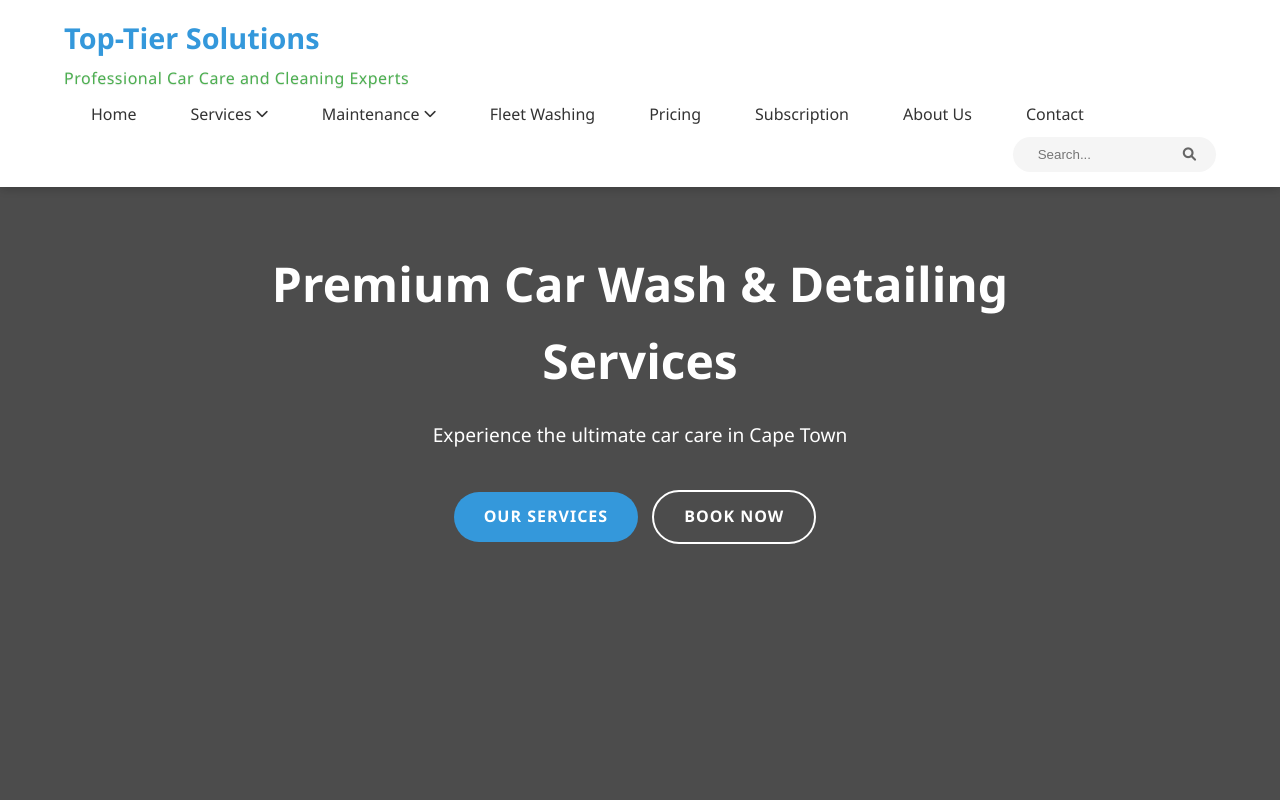
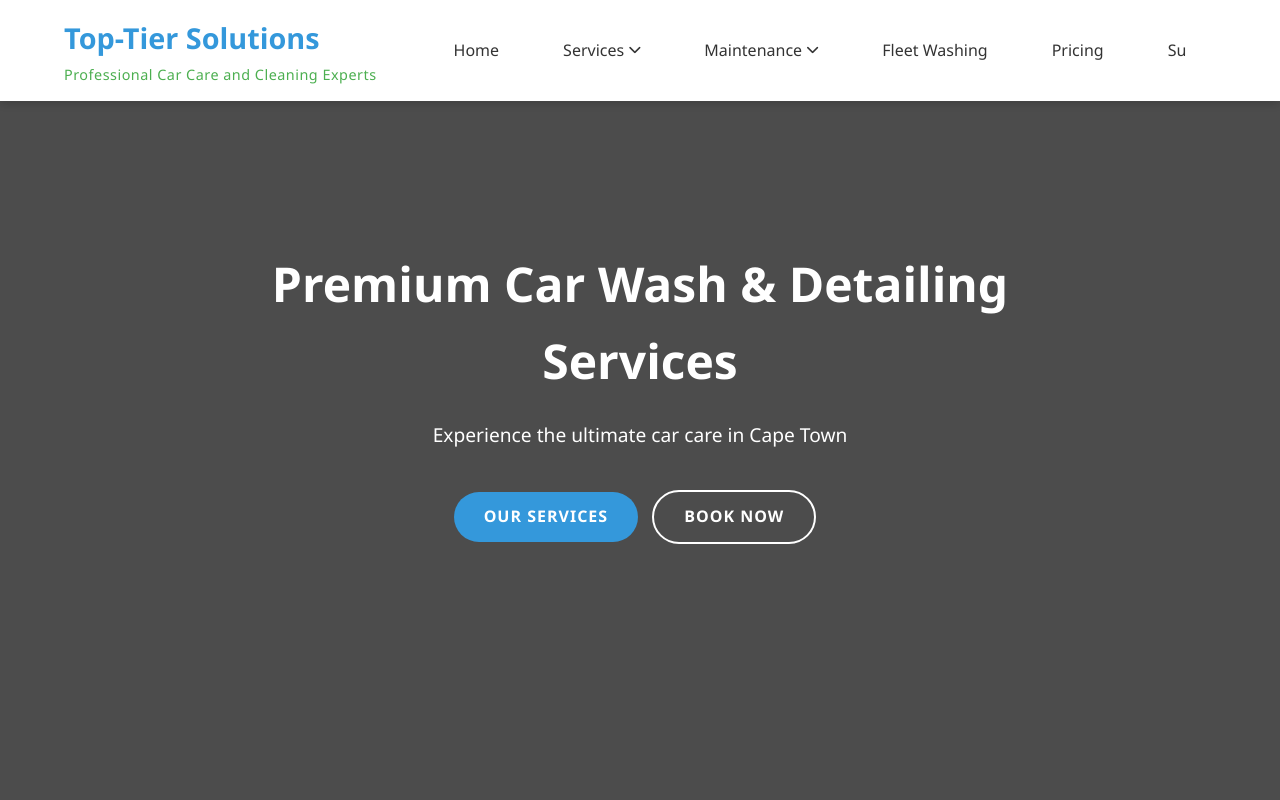
Before and after one commit to imuteremuka/toptier, a plain HTML site: page index.html in a window 1280 px wide. Shown: the top 800 px of the page. Drawn offline with Linux system fonts and the light colour scheme.

Commit message:
adjusted navigation bar

```diff
--- a/index.html
+++ b/index.html
@@ -10,20 +10,28 @@
         /* Navigation Styles */
         .navbar {
             display: flex;
-            justify-content: space-between;
             align-items: center;
             padding: 15px 5%;
             position: relative;
-            flex-wrap: wrap;
+            flex-wrap: nowrap;
+            gap: 30px;
+        }
+
+        .logo {
+            display: flex;
+            flex-direction: column;
+            white-space: nowrap;
+            margin-right: 20px;
         }
 
         .nav-links {
             display: flex;
-            justify-content: flex-start;
             align-items: center;
-            flex-grow: 1;
-            margin: 0 30px 0 0;
-            padding: 0;
+            flex-wrap: nowrap;
+            overflow-x: auto;
+            padding: 5px 0;
+            margin: 0;
+            gap: 10px;
         }
 
         .nav-links > li {
@@ -109,63 +117,24 @@
             margin: 8px 0;
         }
 
-        /* Search Form */
+        /* Navigation Actions */
         .nav-actions {
             display: flex;
             align-items: center;
             margin-left: auto;
         }
 
-        .search-form {
-            display: flex;
-            align-items: center;
-            background: #f5f5f5;
-            border-radius: 20px;
-            padding: 5px 15px;
-            transition: all 0.3s ease;
-        }
-
-        .search-form:focus-within {
-            background: #fff;
-            box-shadow: 0 0 0 2px rgba(0,0,0,0.1);
-        }
-
-        .search-form input {
-            border: none;
-            background: transparent;
-            padding: 5px 10px;
-            outline: none;
-            width: 150px;
-            transition: width 0.3s ease;
-        }
-
-        .search-form input:focus {
-            width: 200px;
-        }
-
-        .search-form button {
-            background: none;
-            border: none;
-            color: #666;
-            cursor: pointer;
-            padding: 5px;
-        }
-
         .logo p {
-            margin: 5px 0 0 0;
-            font-size: 1rem;
+            margin: 2px 0 0 0;
+            font-size: 0.9rem;
             font-weight: 500;
             color: #4CAF50;
             letter-spacing: 0.5px;
-            text-shadow: 0 1px 1px rgba(0,0,0,0.1);
+            white-space: nowrap;
         }
 
         /* Mobile responsiveness */
         @media screen and (max-width: 1024px) {
-            .search-form {
-                display: none;
-            }
-
             .nav-links {
                 display: none;
                 position: absolute;
@@ -247,10 +216,6 @@
                 <li><a href="#contact">Contact</a></li>
             </ul>
             <div class="nav-actions">
-                <form class="search-form" action="#" method="get">
-                    <input type="text" placeholder="Search..." name="search">
-                    <button type="submit"><i class="fas fa-search"></i></button>
-                </form>
                 <div class="burger">
                     <div class="line1"></div>
                     <div class="line2"></div>
```
